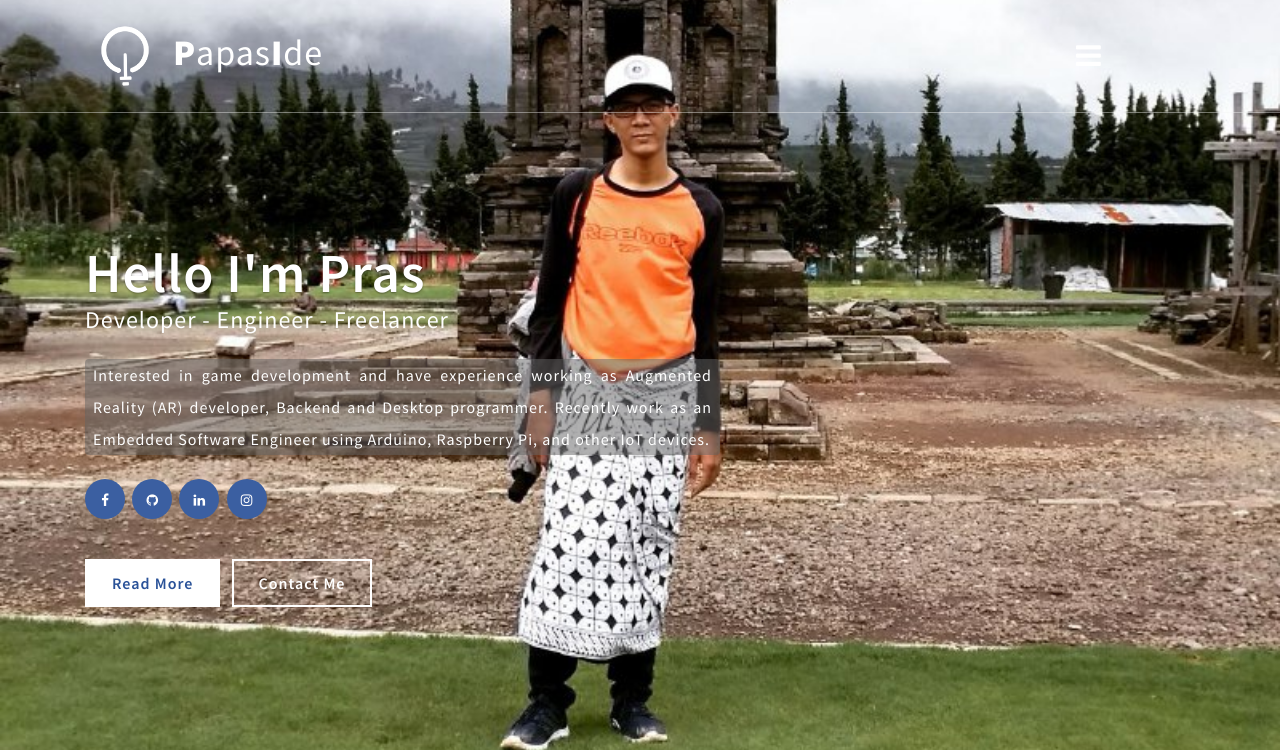
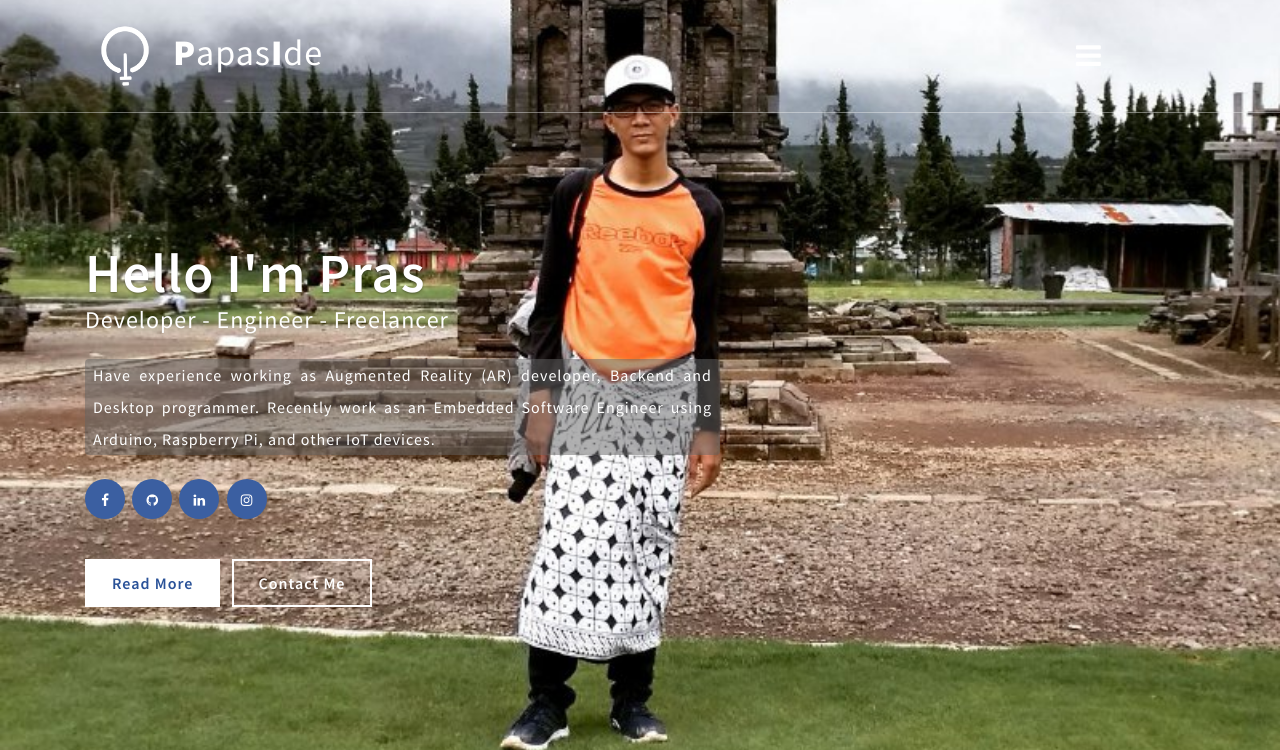
Before and after one commit to adriantoprasetyo/papas_web, a CodeIgniter app: page /database/ in a window 1280 px wide. Shown: the top 750 px of the page. Run offline with CodeIgniter, Linux system fonts and the light colour scheme.

Commit message:
perubahan text di h4 banner dan quote.

```diff
--- a/application/views/homepage.php
+++ b/application/views/homepage.php
@@ -75,7 +75,7 @@ License URL: http://creativecommons.org/licenses/by/3.0/
 					<!-- <h6 class="bg-light">Welcome to my page</h6> -->
 					<h2>Hello <span>I'm Pras</span></h2>
 					<h4>developer - engineer - freelancer</h4>
-					<p class="mt-4 text-justify card px-2 ubah-dikit"> Interested in game development and have experience working as Augmented Reality (AR) developer, Backend and Desktop programmer. Recently work as an Embedded Software Engineer using Arduino, Raspberry Pi, and other IoT devices.</p>
+					<p class="mt-4 text-justify card px-2 ubah-dikit"> Have experience working as Augmented Reality (AR) developer, Backend and Desktop programmer. Recently work as an Embedded Software Engineer using Arduino, Raspberry Pi, and other IoT devices.</p>
 					<ul class="social_section_1info mt-4">
 						<li class="mb-2"><a href="https://web.facebook.com/adriantoprasetyo"><span class="fa fa-facebook"></span></a></li>
 						<li class="mb-2"><a href="https://github.com/adriantoprasetyo"><span class="fa fa-github"></span></a></li>
@@ -183,8 +183,8 @@ License URL: http://creativecommons.org/licenses/by/3.0/
 <section class="quote py-5">
 	<div class="container py-lg-5">
 		<div class="row">
-			<div class="col-lg-8">
-				<h4>" I am a fast learner and eager to learn anything new, i do love so much about technology especially programming. I have been working as software engineer for 2 years with speciality in backend."</h4>
+			<div class="col-lg-8 text-justify">
+				<h4>" I am a fast learner and eager to learn anything new, i do love so much about technology especially programming. I have been working as software engineer for one year with speciality in backend."</h4>
 				<h5>developer - engineer - freelancer</h5>
 			</div>
 		</div>
```
